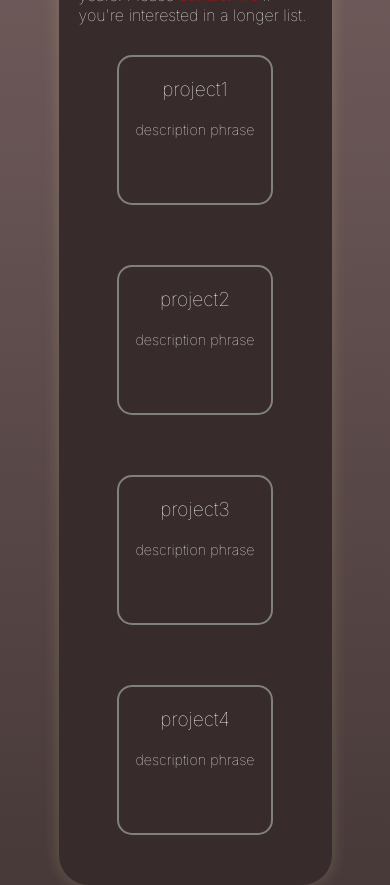
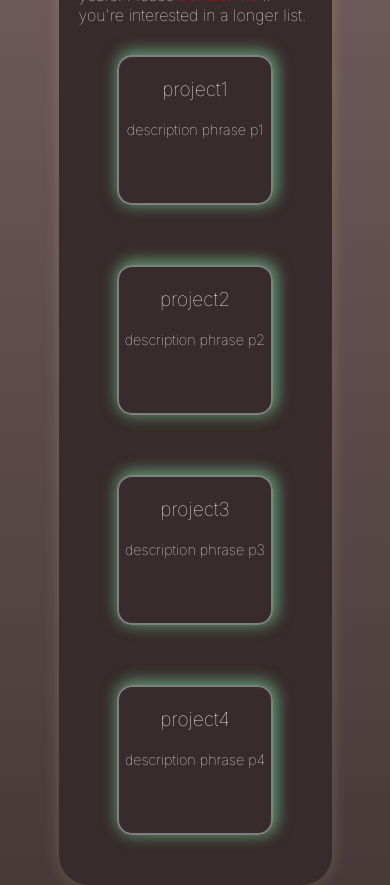
Before and after one commit to diegolb55/PersonalPortfolio, a Next.js app: page / in a window 390 px wide. Shown: the part 1600-2485 px from the top of the page. Built offline with nearby package versions, Linux system fonts and the light colour scheme.

Commit message:
added widget mock information

```diff
--- a/components/projects/Project1.js
+++ b/components/projects/Project1.js
@@ -6,6 +6,8 @@ import styles from "@/styles/Project1.module.css"
 import WidgetPro from "./WidgetPro"
 import ClosedContent from "./ClosedContent"
 import OpenContent from "./OpenContent"
+import { motion } from "framer-motion"
+import {ImCancelCircle} from "react-icons/im"
 
 export default function Project1({ widgetControl, openWidget, data}){
 
@@ -18,12 +20,13 @@ export default function Project1({ widgetControl, openWidget, data}){
             height={150}
             width={"40vw"}
             maxwidth={200}
-            background={["transparent", "gray"]}
+            background={["transparent", "#372B2B"]}
         >
 
-            <p className={styles.title}>{data?.name}</p>
+            <motion.p className={styles.title}>{data?.name}</motion.p>
             <p className={styles.description}>{data?.description}</p>
-{/*
+
+            {/*
             <ClosedContent isOpen={widgetControl?.current[`${data?.name}`]}
             >
                 <div className={styles.closedContent}>
@@ -32,10 +35,39 @@ export default function Project1({ widgetControl, openWidget, data}){
 
             <OpenContent isOpen={widgetControl?.current[`${data?.name}`]} >
                 <div className={styles.openContent}>
-                    <p onClick={(e)=> {
+
+                    <ImCancelCircle className={styles.exit} onClick={(e)=> {
                             e.stopPropagation();
                             openWidget(data.name, false);
-                    }}>exit</p>
+                    }}/>
+
+                    <div className={styles.pimage}>
+                        <Image src=""
+                            fill
+                            style={{objectFit:"cover"}}
+                        />
+                    </div>
+
+                    <div className={styles.infob}>
+                        <h4>Situation</h4>
+                        <p>Lorem ipsum dolor, sit amet consectetur adipisicing elit. Quam maxime, sed hic in consequuntur odit vel vero exercitationem illum. Ullam autem officiis, provident velit sequi reiciendis iusto iste odio quo?
+                        Fugit natus nam perferendis magnam praesentium ratione dolorum officiis quos pariatur illo. Recusandae libero velit, quaerat facilis quae sapiente laudantium? Vero sunt reiciendis temporibus veniam enim eveniet? Quos, pariatur libero!</p>
+                    </div>
+                    <div className={styles.infob}>
+                        <h4>Task</h4>
+                        <p>Lorem ipsum dolor sit amet consectetur adipisicing elit. Dolores quibusdam reiciendis illum nostrum inventore. Voluptas nobis hic tempore. Cupiditate incidunt, cum nisi sint ratione similique libero veniam eaque nobis quo?</p>
+                    </div>
+                    <div className={styles.infob}>
+                        <h4>Action</h4>
+                        <p>Lorem ipsum dolor sit amet consectetur adipisicing elit. Dolores quibusdam reiciendis illum nostrum inventore. Voluptas nobis hic tempore. Cupiditate incidunt, cum nisi sint ratione similique libero veniam eaque nobis quo?</p>
+
+                    </div>
+                    <div className={styles.infob}>
+                        <h4>Result</h4>
+                        <p>Lorem ipsum dolor, sit amet consectetur adipisicing elit. Quam maxime, sed hic in consequuntur odit vel vero exercitationem illum. Ullam autem officiis, provident velit sequi reiciendis iusto iste odio quo?
+                        Fugit natus nam perferendis magnam praesentium ratione dolorum officiis quos pariatur illo. Recusandae libero velit, quaerat facilis quae sapiente laudantium? Vero sunt reiciendis temporibus veniam enim eveniet? Quos, pariatur libero!</p>
+
+                    </div>
                 </div>
             </OpenContent>
         </WidgetPro>
--- a/components/projects/ProjectData.js
+++ b/components/projects/ProjectData.js
@@ -1,7 +1,7 @@
 export const ProjectData = {
     project1:{
         name:"project1",
-        description:"description phrase",
+        description:"description phrase p1",
         situation:"",
         task:"",
         action:"",
@@ -10,7 +10,7 @@ export const ProjectData = {
     },
     project2:{
         name:"project2",
-        description:"description phrase",
+        description:"description phrase p2",
         situation:"",
         task:"",
         action:"",
@@ -19,7 +19,7 @@ export const ProjectData = {
     },
     project3:{
         name:"project3",
-        description:"description phrase",
+        description:"description phrase p3",
         situation:"",
         task:"",
         action:"",
@@ -28,7 +28,7 @@ export const ProjectData = {
     },
     project4:{
         name:"project4",
-        description:"description phrase",
+        description:"description phrase p4",
         situation:"",
         task:"",
         action:"",
--- a/components/projects/WidgetPro.js
+++ b/components/projects/WidgetPro.js
@@ -44,7 +44,7 @@ export default function WidgetPro(props){
     const widget = useRef();
 
     /**
-     *  Null check and validation for widget ref
+     *  Null check and validation for widget cover ref
      * if isOpen, then get element dimensions in relation
      * to browser window
      *
@@ -97,7 +97,7 @@ export default function WidgetPro(props){
     let cvariants = {
         open:{
             zIndex: 11,
-            background: background[1],
+            // background: background[1],
             height: windowH,
             width: "100vw",
             maxWidth: "none",
@@ -109,7 +109,7 @@ export default function WidgetPro(props){
         },
         closed:{
             zIndex : wopen ? 11 : 10,
-            background: "transparent",
+            // background: "transparent",
             height: height,
             width: width,
             maxWidth: wopen ? "none" : ( maxwidth ? maxwidth: 250 ),
@@ -160,12 +160,12 @@ export default function WidgetPro(props){
 
                 ref={widget}
             >
-                <motion.div className={`${styles.widget} ${ styles.absolute }`} // ${ styles.absolute }
+                <motion.div className={`${styles.widget} ${ styles.relative }`} // ${ styles.absolute }
                     animate={{
                         background: isOpen ? background[1] : background[0],
                         borderRadius: isOpen ? 0 : 15,
                         border: isOpen ? "none" : "2px solid gray",
-                        // boxShadow: isOpen ? "none" : "2px -2px 15px 2px rgba(114,196,145,0.75)",
+                        boxShadow: isOpen ? "none" : "2px -2px 15px 2px rgba(114,196,145,0.75)",
                         overflow: isOpen ? "scroll" : "hidden",
 
 
--- a/styles/Project1.module.css
+++ b/styles/Project1.module.css
@@ -3,22 +3,23 @@
     padding: 20px 0;
     text-align: center;
     font-size: 1.2rem;
+    position: relative;
 }
 .description {
     text-align: center;
     font-size: .9rem;
 }
-.closedContent{
+
+
+/* .closedContent{
     border-radius: 15px;
-    /* padding: 5px 2px; */
     position: relative;
-
     height: 50%;
     overflow: hidden;
     border: 2px solid yellow;
+} */
 
 
-}
 .openContent {
     /* border: 5px solid red; */
     display: flex;
@@ -29,12 +30,35 @@
 
 }
 
+.exit {
+    color: white;
+    font-size: 1.5rem;
+    position: absolute;
+    top: -40px;
+    right: 40px;
+}
+.pimage {
+    position: relative;
+    border: 2px solid red;
+    height: 200px;
+    width: 70%;
+    margin: 0 auto;
+    max-width: 400px;
+}
+.infob {
+    color: white;
+    padding: 0 40px;
+}
+.infob > p {
+    padding: 0 20px;
+}
+
 
 
 @media screen and (max-width: 600px){
 
     .openContent{
-        min-height: 350vh;
+        min-height: 100vh;
     }
 
 }
--- a/styles/Widget.module.css
+++ b/styles/Widget.module.css
@@ -21,11 +21,9 @@
 
 
 .widget {
-    /* border: 5px solid black; */
-
     height: 100%;
     width: 100%;
-    top: 0
+    top: 0;
 }
 
 .widget::-webkit-scrollbar {
```
